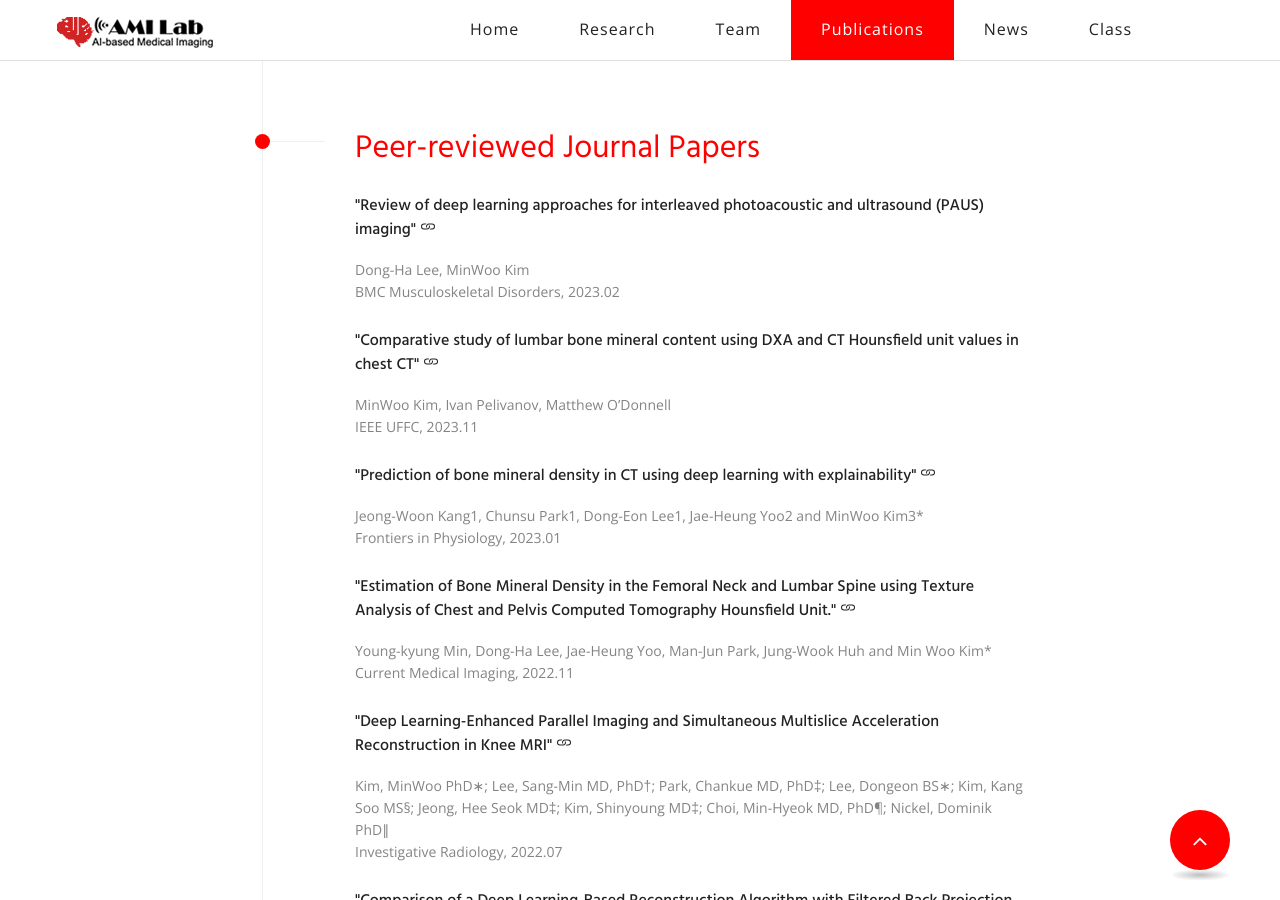
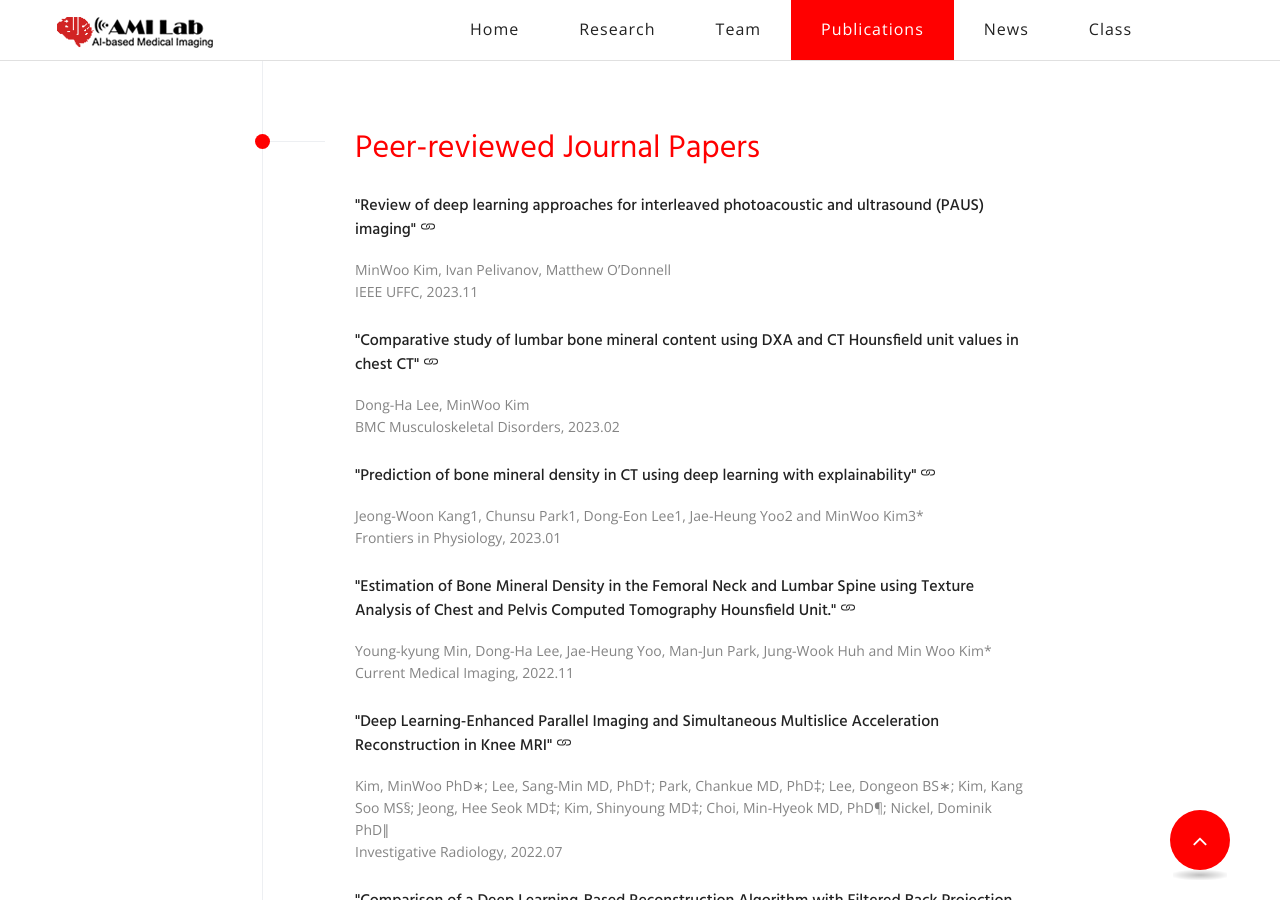
Before and after one commit to pnu-amilab/pnu-amilab.github.io, a Jekyll site: the page built from publication.html, in a window 1280 px wide and 900 px high, scrolled down 471 px. Built offline with Jekyll 4.4.1, drawn with Linux system fonts in a browser that asks for light colours; some web fonts are replaced; some of the changed lines change nothing that is shown.

Commit message:
publication 수정

```diff
--- a/publication.html
+++ b/publication.html
@@ -44,9 +44,9 @@ title: Publication
                                                   </svg>
                                             </a></h5>
                                         <div class="text">
-                                            Dong-Ha Lee, MinWoo Kim
+                                            MinWoo Kim, Ivan Pelivanov, Matthew O’Donnell
                                             <br>
-                                            BMC Musculoskeletal Disorders, 2023.02
+                                            IEEE UFFC, 2023.11
                                         </div>
                                     </div>
                                 </li>
@@ -62,11 +62,11 @@ title: Publication
                                                     <path d="M9 5.5a3 3 0 0 0-2.83 4h1.098A2 2 0 0 1 9 6.5h3a2 2 0 1 1 0 4h-1.535a4.02 4.02 0 0 1-.82 1H12a3 3 0 1 0 0-6H9z"/>
                                                   </svg>
                                             </a></h5>
-                                        <div class="text">
-                                            MinWoo Kim, Ivan Pelivanov, Matthew O’Donnell
-                                            <br>
-                                            IEEE UFFC, 2023.11
-                                        </div>
+                                            <div class="text">
+                                                Dong-Ha Lee, MinWoo Kim
+                                                <br>
+                                                BMC Musculoskeletal Disorders, 2023.02
+                                            </div>
                                     </div>
                                 </li>
 
```
